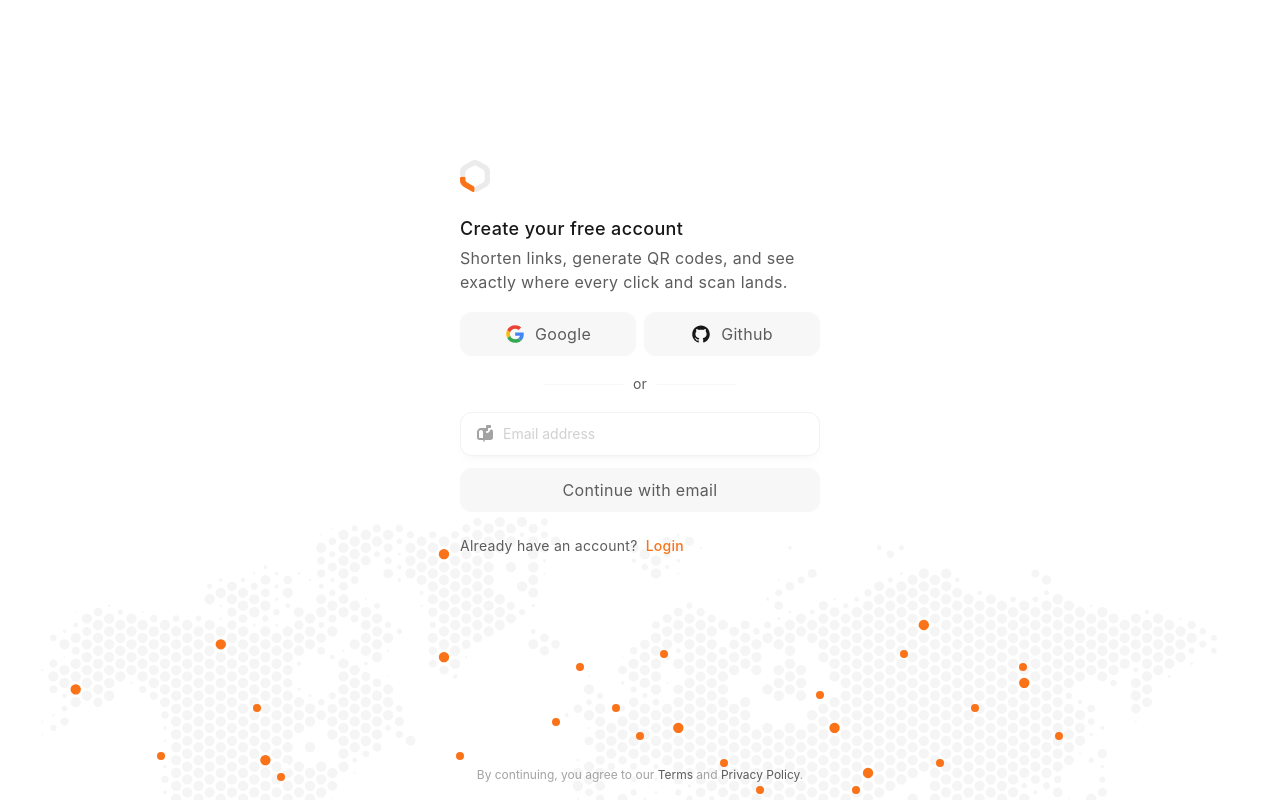
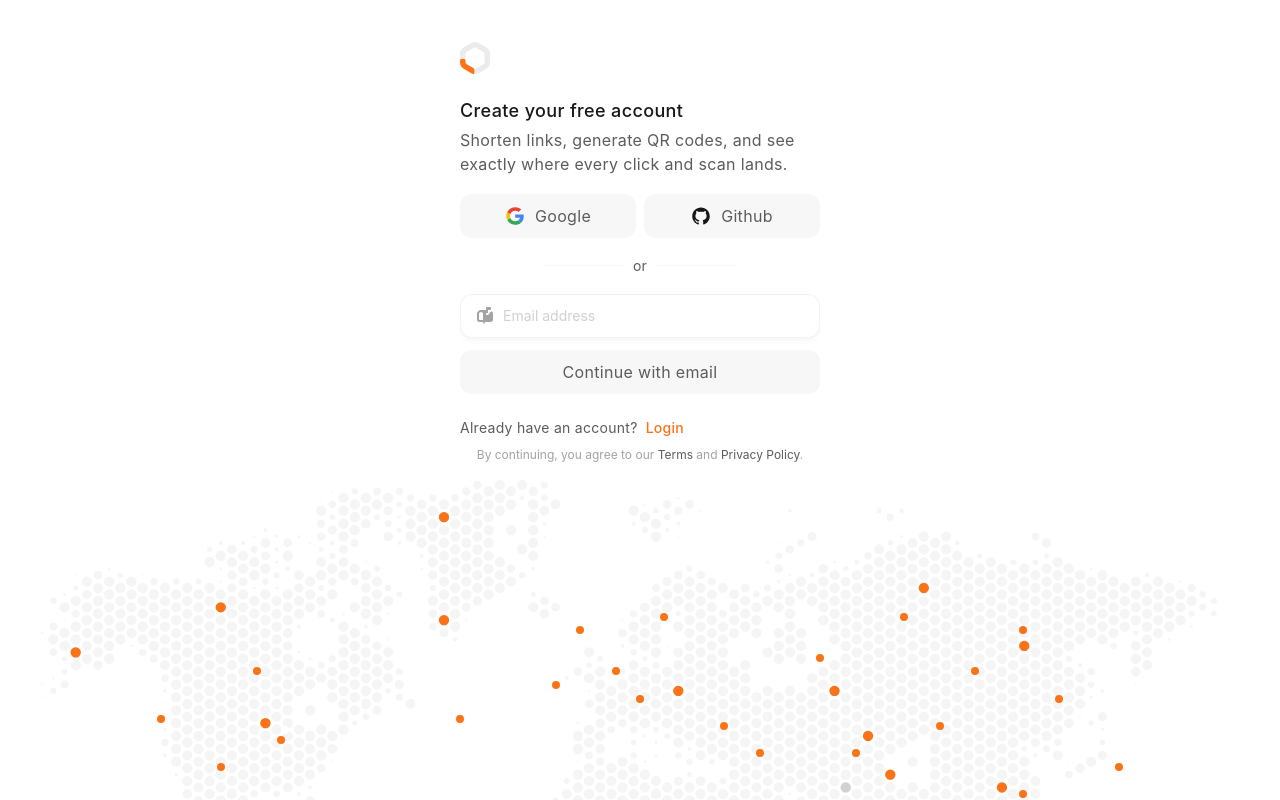
Before and after one commit to Tsavsar/luotain, a Next.js app: page /get-started in a window 1280 px wide. Built offline with nearby package versions, Linux system fonts and the light colour scheme.

Commit message:
map fix, i hope

```diff
--- a/src/app/get-started/page.jsx
+++ b/src/app/get-started/page.jsx
@@ -47,12 +47,12 @@ export default function Getstarted() {
     <main
       style={{
         position: 'relative',
-        zIndex: 1,
-        minHeight: '100vh',
+        zIndex: 2,
+        height: 'calc(100vh - var(--map-height))',
         display: 'flex',
+        flexDirection: 'column',
         justifyContent: 'center',
-        paddingTop: '160px',
-        alignItems: 'flex-start',
+        alignItems: 'center',
       }}
     >
       <div
@@ -265,29 +265,23 @@ export default function Getstarted() {
         {/* Terms */}
         <div
           style={{
-            position: 'absolute',
-            bottom: '16px',
+            position: 'fixed',
+            bottom: 'calc(var(--map-height) + 16px)',
             left: '50%',
             transform: 'translateX(-50%)',
             whiteSpace: 'nowrap',
             fontSize: '12px',
             color: 'var(--text-soft)',
             fontFamily: 'var(--font-sans)',
-            pointerEvents: 'none',
+            zIndex: 1,
           }}
         >
           By continuing, you agree to our{' '}
-          <a
-            href='/terms'
-            style={{ color: 'var(--text-sub)', pointerEvents: 'auto' }}
-          >
+          <a href='/terms' style={{ color: 'var(--text-sub)' }}>
             Terms
           </a>{' '}
           and{' '}
-          <a
-            href='/privacy'
-            style={{ color: 'var(--text-sub)', pointerEvents: 'auto' }}
-          >
+          <a href='/privacy' style={{ color: 'var(--text-sub)' }}>
             Privacy Policy
           </a>
           .
--- a/src/app/globals.css
+++ b/src/app/globals.css
@@ -116,6 +116,8 @@
   --text-lg: 20px;
   --text-xl: 24px;
   --text-2xl: 32px;
+
+  --map-height: clamp(240px, 40vh, 460px);
 }
 
 /* ─── Dark mode (system) ─────────────────────────── */
@@ -682,6 +684,11 @@ input:focus-visible {
   }
 }
 
+@media (max-width: 768px) {
+  .map-container {
+    display: none;
+  }
+}
 /*
 .auth-btn:hover {
   background: var(--bg-subtle) !important;
--- a/src/components/Map.jsx
+++ b/src/components/Map.jsx
@@ -52,13 +52,15 @@ const DOTS = [
 const FLAG_DOTS = DOTS.filter((d) => d.flag)
 const RADIUS = 18
 
+// Map's real aspect ratio from Figma: 1198 x 683
+const MAP_ASPECT = 1198 / 683
+
 export default function Map() {
   const [mousePos, setMousePos] = useState(null)
   const [isHovering, setIsHovering] = useState(false)
   const [visibleFlags, setVisibleFlags] = useState(new Set())
-  const containerRef = useRef(null)
+  const sizerRef = useRef(null) // tracks the FULL map box, not the clipped window
 
-  // stable per-dot animation values — initialised after mount to avoid SSR mismatch
   const [dotMeta, setDotMeta] = useState(() =>
     DOTS.map(() => ({ delay: 0, duration: 2.5 }))
   )
@@ -72,21 +74,21 @@ export default function Map() {
     )
   }, [])
 
-  // randomly show/hide flags every 2-4 seconds
   useEffect(() => {
     function randomiseFlags() {
       const shuffled = [...FLAG_DOTS].sort(() => Math.random() - 0.5)
-      const count = 2 + Math.floor(Math.random() * 2) // show 2-3 at a time
+      const count = 2 + Math.floor(Math.random() * 2)
       setVisibleFlags(new Set(shuffled.slice(0, count).map((d) => d.id)))
     }
-
     randomiseFlags()
     const id = setInterval(randomiseFlags, 3000)
     return () => clearInterval(id)
   }, [])
 
+  // mouse position measured against the SIZER (full map box),
+  // not the clipping window — this is what makes hover line up correctly
   const handleMouseMove = useCallback((e) => {
-    const rect = containerRef.current.getBoundingClientRect()
+    const rect = sizerRef.current.getBoundingClientRect()
     setMousePos({
       x: ((e.clientX - rect.left) / rect.width) * 100,
       y: ((e.clientY - rect.top) / rect.height) * 100,
@@ -102,7 +104,6 @@ export default function Map() {
   function getDotStyle(dot, index) {
     const { delay, duration } = dotMeta[index]
 
-    // proximity calculation
     if (mousePos) {
       const dx = dot.x - mousePos.x
       const dy = dot.y - mousePos.y
@@ -125,7 +126,6 @@ export default function Map() {
       }
     }
 
-    // hovering map but not near this dot — brighter ambient pulse
     if (isHovering) {
       return {
         ...base(dot, delay, duration),
@@ -137,38 +137,52 @@ export default function Map() {
   }
 
   return (
+    // OUTER WINDOW — this is the only thing that controls "how much shows"
+    // Height is driven by viewport height (vh), matching the Figma ratio
+    // (428px visible / 1024px design canvas = ~41.8vh)
     <div
       className='map-container'
       style={{
+        height: 'var(--map-height)',
         position: 'fixed',
-        bottom: 'calc(-50vh)',
+        bottom: 0,
         left: '50%',
         transform: 'translateX(-50%)',
-        width: '1198px',
-        maxWidth: '100%',
+        width: 'min(1198px, 100vw)',
+        height: 'clamp(240px, 40vh, 460px)',
         overflow: 'hidden',
         pointerEvents: 'none',
-        zIndex: -1,
+        zIndex: 0,
       }}
     >
-      <img
-        src='/assets/map.svg'
-        alt=''
-        style={{ width: '100%', display: 'block' }}
-      />
-
-      {/* Dot + flag layer */}
+      {/* SIZER — always keeps the map's true 1198:683 aspect ratio,
+          regardless of how much the outer window clips.
+          Dots and mouse-tracking are measured against THIS box,
+          so their % coordinates always mean the same thing. */}
       <div
-        ref={containerRef}
+        ref={sizerRef}
         onMouseMove={handleMouseMove}
         onMouseEnter={handleMouseEnter}
         onMouseLeave={handleMouseLeave}
         style={{
-          position: 'absolute',
-          inset: 0,
+          position: 'relative',
+          width: '100%',
+          aspectRatio: `${MAP_ASPECT}`,
           pointerEvents: 'auto',
         }}
       >
+        <img
+          src='/assets/map.svg'
+          alt=''
+          style={{
+            position: 'absolute',
+            inset: 0,
+            width: '100%',
+            height: '100%',
+            display: 'block',
+          }}
+        />
+
         {DOTS.map((dot, i) => (
           <div
             key={dot.id}
@@ -178,7 +192,6 @@ export default function Map() {
               top: `${dot.y}%`,
             }}
           >
-            {/* flag popup */}
             {dot.flag && (
               <div
                 style={{
@@ -200,7 +213,6 @@ export default function Map() {
               </div>
             )}
 
-            {/* dot */}
             <div
               style={{
                 ...getDotStyle(dot, i),
```
